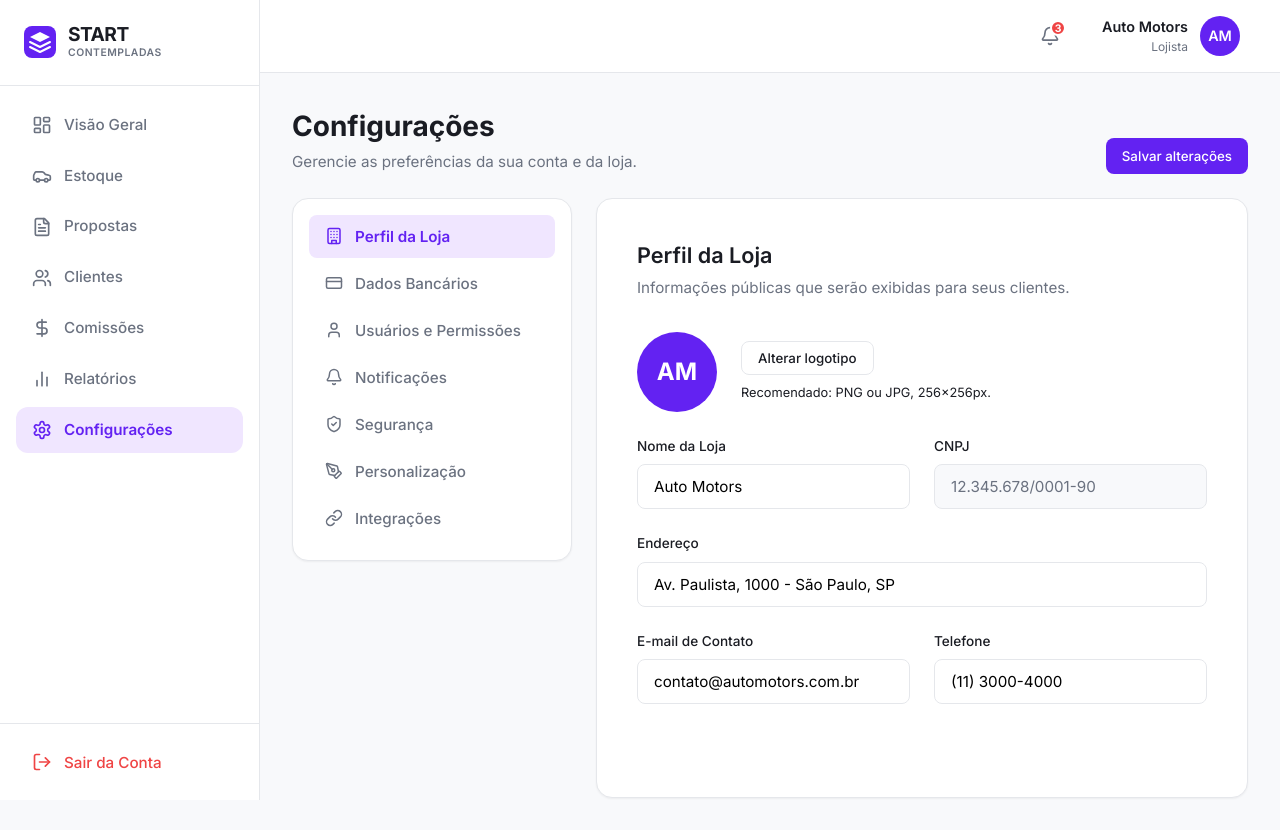
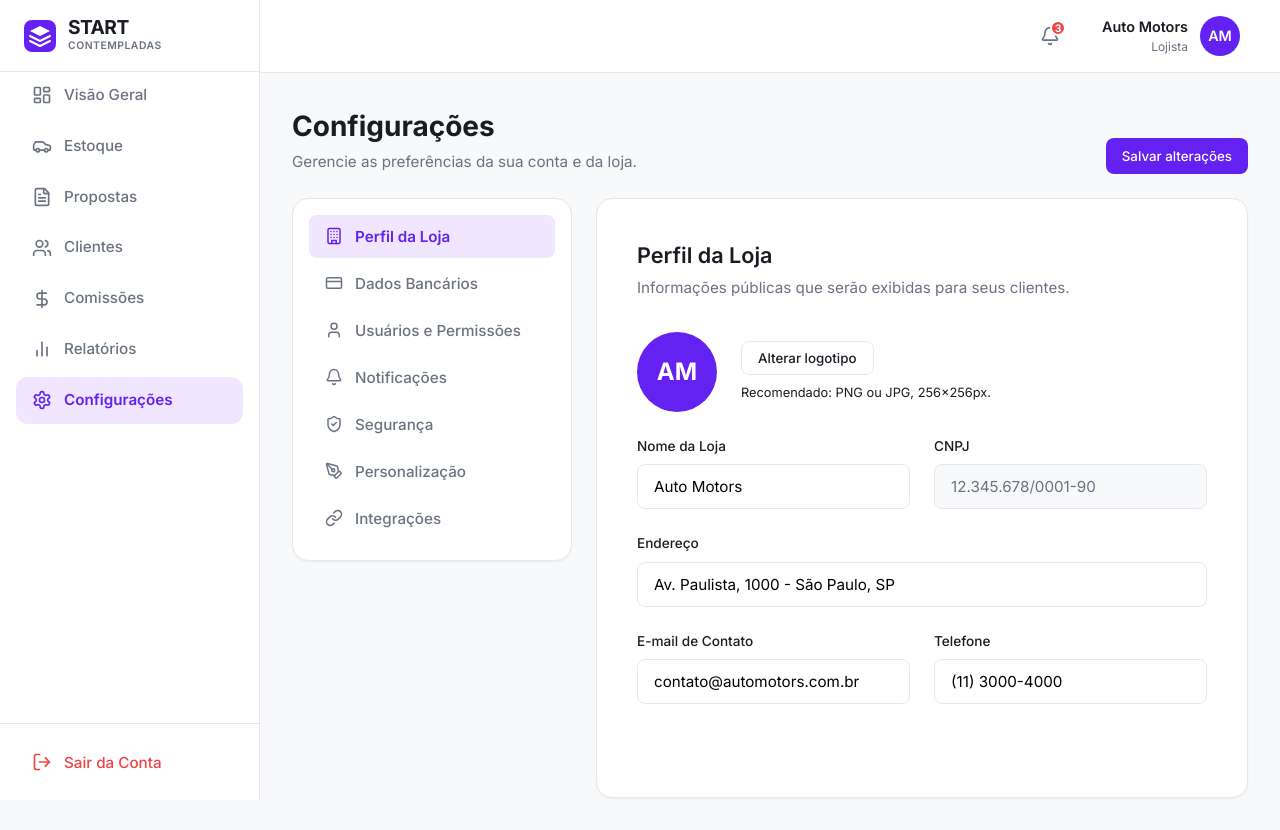
Before and after one commit to LucasPivovar/financeiro, a Vue app: page /settings in a window 1280 px wide. Built offline with nearby package versions, Linux system fonts and the light colour scheme.

Commit message:
UI: Ajuste altura da logo

```diff
--- a/src/components/Sidebar.vue
+++ b/src/components/Sidebar.vue
@@ -84,9 +84,9 @@ const navItems = [
   display: flex;
   align-items: center;
   gap: 12px;
-  padding: 24px;
+  padding: 0 24px;
+  height: 72px; /* Fixed height to match topbar */
   border-bottom: 1px solid var(--border);
-  margin-bottom: 16px;
 }
 
 .logo-icon {
```
